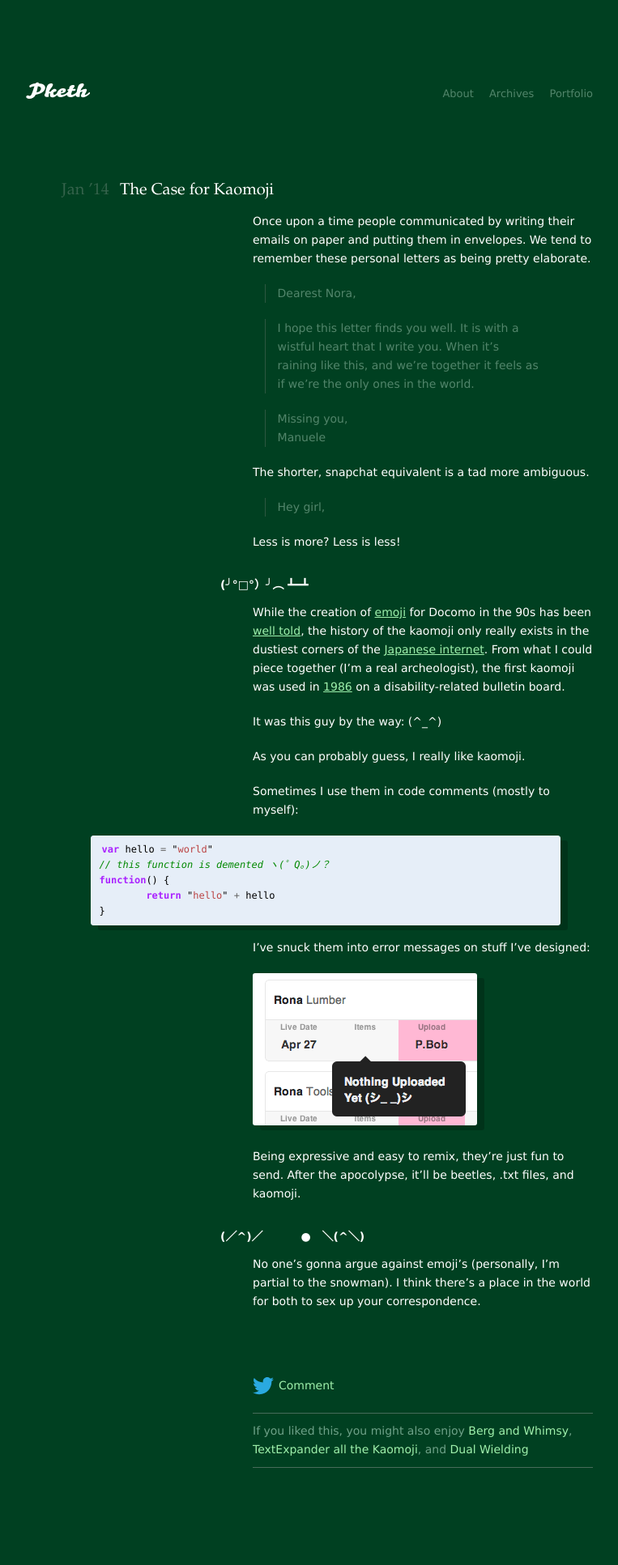
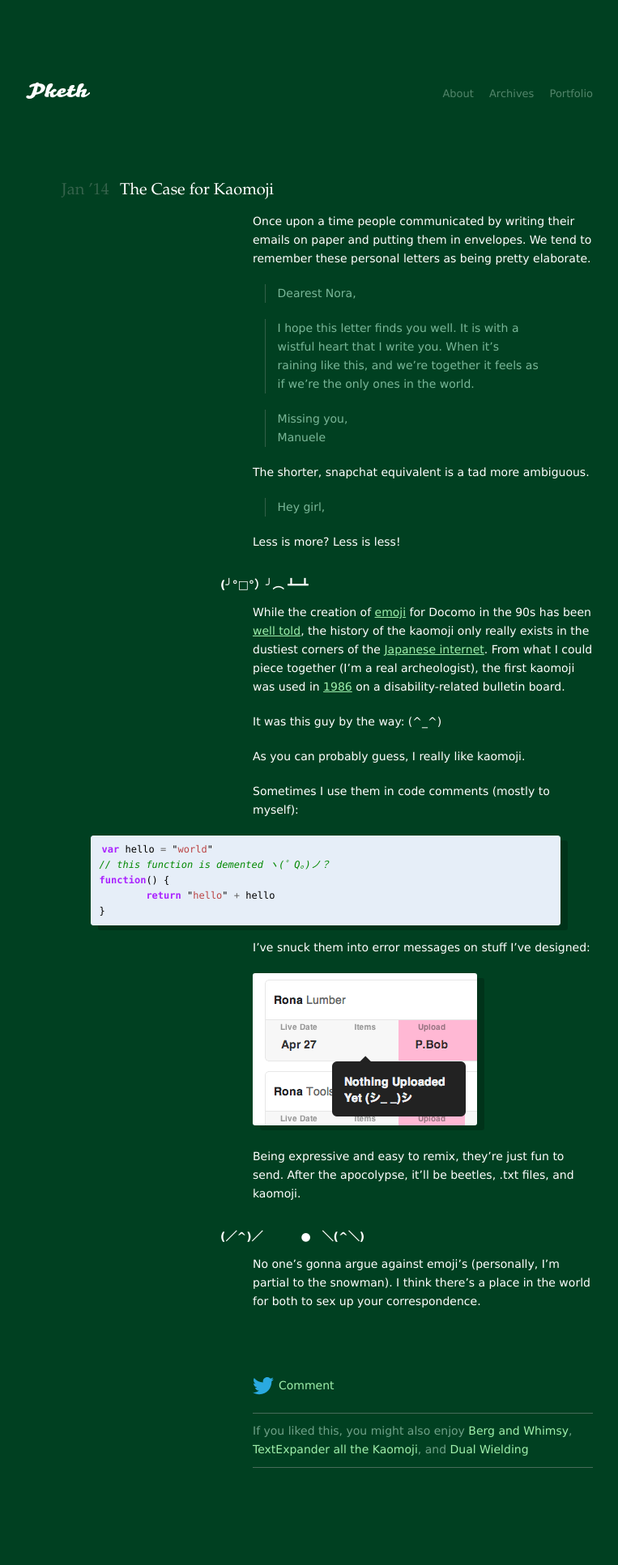
Before and after one commit to pketh/pketh.github.io, a Jekyll site: the page built from _posts/2014-01-28-kaomojis.md.md, in a window 1280 px wide. Shown: the whole page at 81% size, without its empty margins (258-1021 px from the left). Built offline with Jekyll 4.4.1, drawn with Linux system fonts in a browser that asks for light colours; Markdown is read by kramdown in place of the engine named in the settings.

Commit message:
improved contrast of pre and blockquote txt

```diff
--- a/css/main.css
+++ b/css/main.css
@@ -273,9 +273,9 @@
 }
 
 blockquote {
-  border-left: 1px #2D5741 solid;
+  border-left: 1px #326048 solid;
   max-width: 400px;
-  color: #52856B;
+  color: #79b698;
   margin-left: calc(270 / 700 * 100%);
 }
 
@@ -303,7 +303,7 @@
   width: auto;
   font-family: Menlo, Consolas, "Lucida Console", monospace;
   font-size: 12px;
-  color: #6CA287;
+  color: #79b698;
   padding: 3px 3px;
   border-radius: 3px;
 }
```
